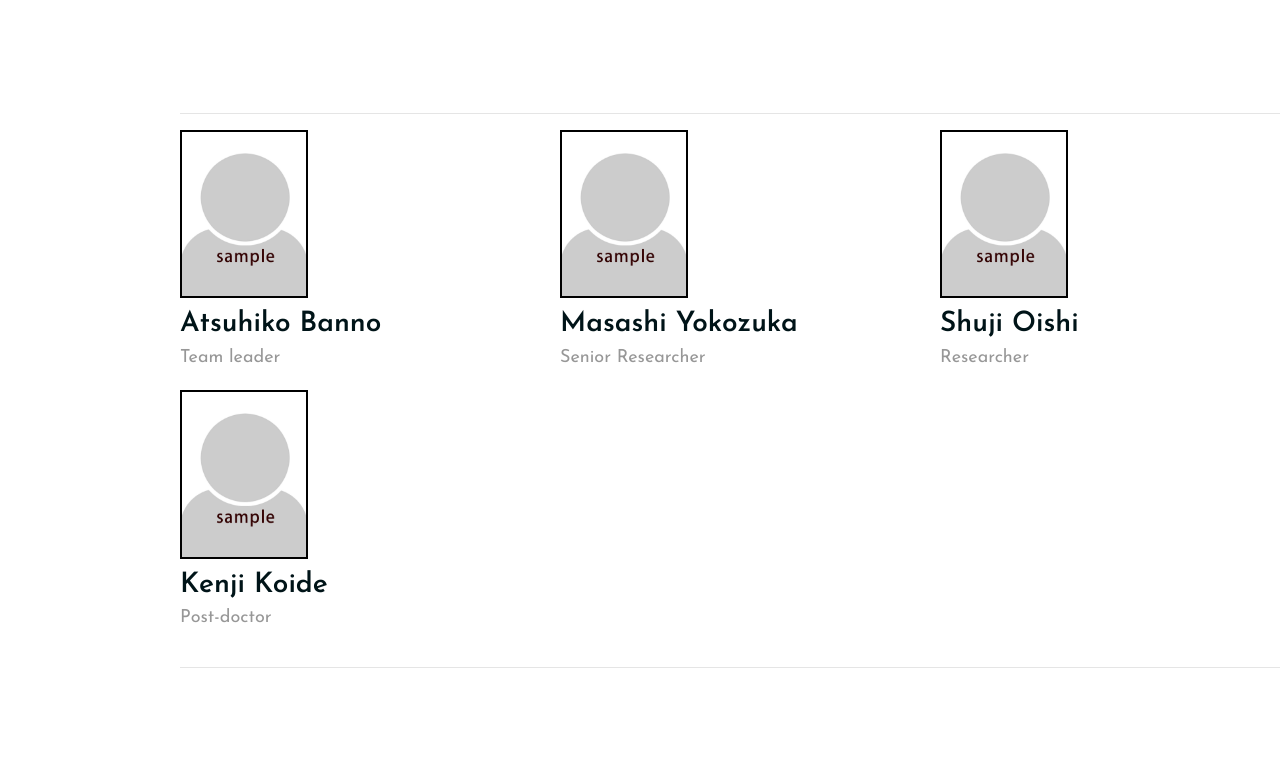
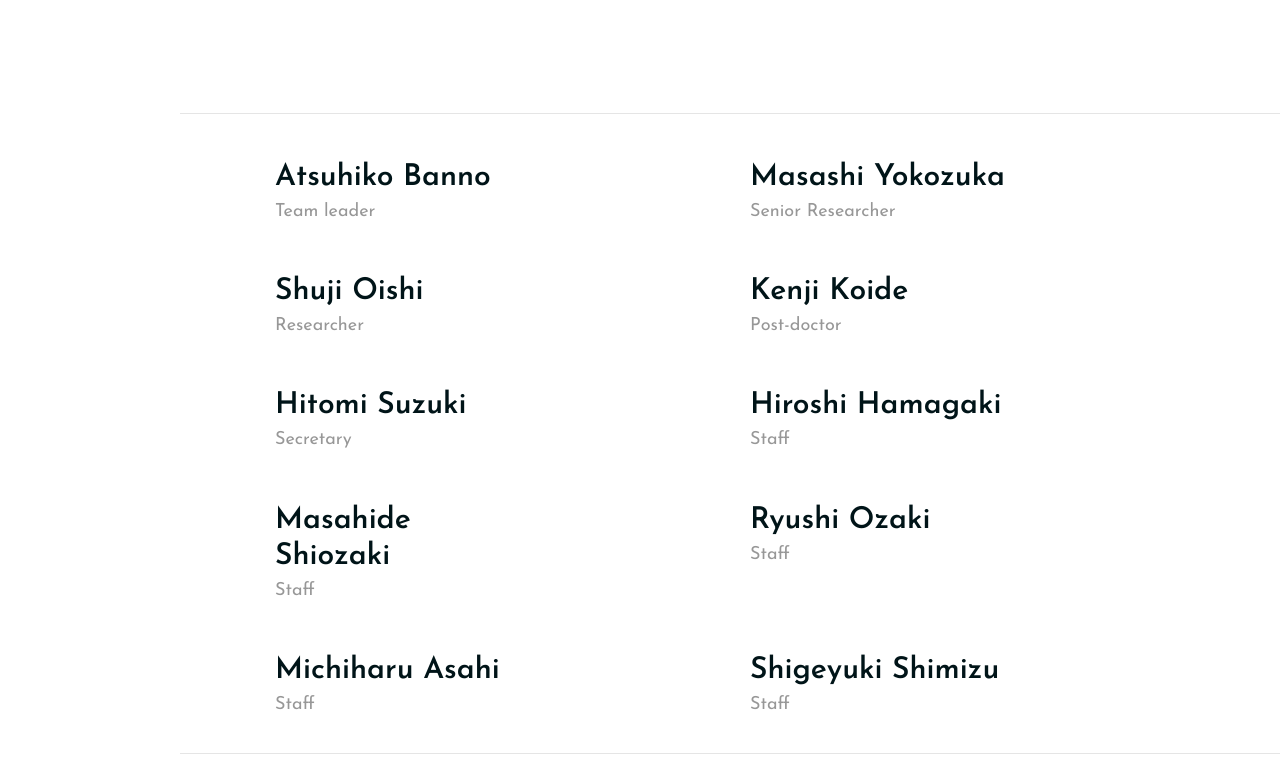
Before and after one commit to shimi0929/tele_homepage, a plain HTML site: page riddle/about.html in a window 1280 px wide. Shown: the part 583-1360 px from the top of the page. Drawn offline with Linux system fonts and the light colour scheme.

Commit message:
Modify contact page

```diff
--- a/riddle/about.html
+++ b/riddle/about.html
@@ -65,11 +65,6 @@
 			<div class="row">
                 <div class="col-xl-10 offset-xl-1">
 					<h2 class="section-title">About</h2>
-<!--
-                    <p>当研究チームでは、これまでに蓄積してきた広域３次元環境構築技術やロボット自律移動技術をコア技術とし、さらに技術の高度化や関連技術との統合化を図ることにより、高信頼でかつ安全性の高いパーソナルモビリティの先行研究開発を行っています.
-
-                    さらに、ロボット技術を搭載したパーソナルモビリティ（モビリティロボット）の公道走行実験を可能とする「つくばモビリティロボット実験特区」を有効活用し、開発した技術の検証やシェアリング運用を行い、実運用データを取得・解析・蓄積することにより、シミュレータによる交通手段選択予測や充電インフラの最適配置、安全情報提供など、パーソナルモビリティを活用した効率的な都市交通計画を支援するための研究開発も実施しています。</p>
--->
 				</div>
 			</div>
 		</div>
@@ -78,14 +73,6 @@
 
                     <p>さらに、ロボット技術を搭載したパーソナルモビリティ（モビリティロボット）の公道走行実験を可能とする「つくばモビリティロボット実験特区」を有効活用し、開発した技術の検証やシェアリング運用を行い、実運用データを取得・解析・蓄積することにより、シミュレータによる交通手段選択予測や充電インフラの最適配置、安全情報提供など、パーソナルモビリティを活用した効率的な都市交通計画を支援するための研究開発も実施しています。</p>
         </div>
-<!--
-        <div class="col-lg-12 offset-lg-1">
-                    <p>当研究チームでは、これまでに蓄積してきた広域３次元環境構築技術やロボット自律移動技術をコア技術とし、さらに技術の高度化や関連技術との統合化を図ることにより、高信頼でかつ安全性の高いパーソナルモビリティの先行研究開発を行っています.
-
-                    さらに、ロボット技術を搭載したパーソナルモビリティ（モビリティロボット）の公道走行実験を可能とする「つくばモビリティロボット実験特区」を有効活用し、開発した技術の検証やシェアリング運用を行い、実運用データを取得・解析・蓄積することにより、シミュレータによる交通手段選択予測や充電インフラの最適配置、安全情報提供など、パーソナルモビリティを活用した効率的な都市交通計画を支援するための研究開発も実施しています。</p>
-				</div>
--->
-
         <div class="container text-center">
 			<div class="row">
 				<div class="col-xl-10 offset-xl-1">
@@ -99,66 +86,30 @@
 
 
 	<!-- page section start -->
+
+
+<!-- When use image
+
 	<section class="page-section">
 		<div class="container">
 			<div class="row">
-				<!-- <div class="col-lg-6">
-					<p>Lorem ipsum dolor sit amet, consectetur adipiscing elit. Integer sit amet pharetra nisl. Vestibulum sollicitudin leo non purus vestibulum placerat. Curabitur ac erat sollicitudin, blandit quam vitae, rutrum diam. Aenean non gravida velit, eu consectetur neque. Nullam in volutpat massa. Duis scelerisque urna non lectus fringilla suscipit. Phasellus lacinia facilisis massa, pellentesque consectetur nunc. Nullam elit metus, condimentum nec libero quis, dapibus malesuada enim. Morbi semper condimentum pellentesque. </p>
-					<div class="row mt-5">
-						<div class="col-md-4">
-							<div class="milestone">
-								<h2>56<span>Clients</span></h2>
-							</div>
-						</div>
-						<div class="col-md-4">
-							<div class="milestone">
-								<h2>112<span>Projects</span></h2>
-							</div>
-						</div>
-						<div class="col-md-4">
-							<div class="milestone">
-								<h2>25<span>Collabs</span></h2>
-							</div>
-						</div>
-					</div>
-					<figure class="mt-5">
-						<img src="img/sign.png" alt="">
-					</figure>
-				</div>
-				<div class="col-lg-5 offset-lg-1">
-					<figure class="pic-frame">
-						<img src="img/about.jpg" alt="">
-					</figure>
-				</div> -->
                 <div class="col-lg-12 offset-lg-1">
                     <hr/>
 				</div>
-
-
 				<div class="col-lg-3 offset-lg-1">
                     <div class='member-pic'>
                         <a href='https://staff.aist.go.jp/shuji.oishi/assets/projects/VITAMIN-E/index.html'>
 						  <img src="img/member_sample.jpg" alt="" >
                         </a>
 					</div>
-<!--
-				</div>
-				<div class="col-lg-6 offset-lg-2">
--->
 					<h3> Atsuhiko Banno </h3>
 					<p> Team leader </p>
 				</div>
-
 				<div class="col-lg-3 offset-lg-1">
                     <div class='member-pic'>
 						<img src="img/member_sample.jpg" alt="" >
 					</div>
-
-<!--
-				</div>
-				<div class="col-lg-6 offset-lg-2">
--->
-					<h3> Masashi Yokozuka </h3>
+				    <h3> Masashi Yokozuka </h3>
 					<p> Senior Researcher </p>
 				</div>
 
@@ -166,10 +117,6 @@
 					<div class='member-pic'>
 						<img src="img/member_sample.jpg" alt="" >
 					</div>
-<!--
-				</div>
-				<div class="col-lg-6 offset-lg-2">
--->
 					<h3> Shuji Oishi </h3>
 					<p> Researcher </p>
 				</div>
@@ -178,28 +125,116 @@
 					<div class='member-pic'>
 						<img src="img/member_sample.jpg" alt="" >
 					</div>
-<!--
-				</div>
-				<div class="col-lg-6 offset-lg-2">
--->
 					<h3> Kenji Koide </h3>
 					<p> Post-doctor </p>
 				</div>
-
                 <div class="col-lg-12 offset-lg-1">
                     <hr/>
 				</div>
-
 			</div>
 		</div>
 	</section>
+-->
+
+    <section class="page-section">
+		<div class="container">
+			<div class="row">
+                <div class="col-lg-12 offset-lg-1">
+                    <hr/>
+				</div>
+				<div class="col-lg-3 offset-lg-2">
+                    <div class='member-pic'>
+                        <a href='https://staff.aist.go.jp/shuji.oishi/assets/projects/VITAMIN-E/index.html'>
+                            <h3> Atsuhiko Banno </h3>
+                        </a>
+                     <p> Team leader </p>
+                    </div>
+				</div>
+                <div class="col-lg-3 offset-lg-2">
+                    <div class='member-pic'>
+                        <a href='https://staff.aist.go.jp/shuji.oishi/assets/projects/VITAMIN-E/index.html'>
+                             <h3> Masashi Yokozuka </h3>
+                    </a>
+					<p> Senior Researcher </p>
+					</div>
+				</div>
+                <div class="col-lg-3 offset-lg-2">
+                    <div class='member-pic'>
+                        <a href='https://staff.aist.go.jp/shuji.oishi/assets/projects/VITAMIN-E/index.html'>
+                            <h3> Shuji Oishi </h3>
+                    </a>
+					<p> Researcher </p>
+					</div>
+				</div>
+                <div class="col-lg-3 offset-lg-2">
+                    <div class='member-pic'>
+                        <a href='https://staff.aist.go.jp/shuji.oishi/assets/projects/VITAMIN-E/index.html'>
+                            <h3> Kenji Koide </h3>
+                    </a>
+					<p> Post-doctor </p>
+				    </div>
+                </div>
+                    <div class="col-lg-3 offset-lg-2">
+                    <div class='member-pic'>
+                        <a href='https://staff.aist.go.jp/shuji.oishi/assets/projects/VITAMIN-E/index.html'>
+                            <h3> Hitomi Suzuki </h3>
+                    </a>
+					<p> Secretary </p>
+				    </div>
+                    </div>
+                    <div class="col-lg-3 offset-lg-2">
+                    <div class='member-pic'>
+                        <a href='https://staff.aist.go.jp/shuji.oishi/assets/projects/VITAMIN-E/index.html'>
+                            <h3> Hiroshi Hamagaki </h3>
+                    </a>
+					<p> Staff </p>
+				    </div>
+                    </div>
+                    <div class="col-lg-3 offset-lg-2">
+                    <div class='member-pic'>
+                        <a href='https://staff.aist.go.jp/shuji.oishi/assets/projects/VITAMIN-E/index.html'>
+                            <h3> Masahide Shiozaki </h3>
+                    </a>
+					<p> Staff </p>
+				    </div>
+                    </div>
+                    <div class="col-lg-3 offset-lg-2">
+                    <div class='member-pic'>
+                        <a href='https://staff.aist.go.jp/shuji.oishi/assets/projects/VITAMIN-E/index.html'>
+                            <h3> Ryushi Ozaki </h3>
+                    </a>
+					<p> Staff </p>
+				    </div>
+                    </div>
+                    <div class="col-lg-3 offset-lg-2">
+                    <div class='member-pic'>
+                        <a href='https://staff.aist.go.jp/shuji.oishi/assets/projects/VITAMIN-E/index.html'>
+                            <h3> Michiharu Asahi </h3>
+                    </a>
+					<p> Staff </p>
+				    </div>
+                    </div>
+                    <div class="col-lg-3 offset-lg-2">
+                    <div class='member-pic'>
+                        <a href='https://staff.aist.go.jp/shuji.oishi/assets/projects/VITAMIN-E/index.html'>
+                            <h3> Shigeyuki Shimizu </h3>
+                    </a>
+					<p> Staff </p>
+				    </div>
+                    </div>
+                <div class="col-lg-12 offset-lg-1">
+                    <hr/>
+				    </div>
+			     </div>
+		      </div>
+	</section>
+
+
 	<!-- page section end -->
 
 	<!-- footer section start -->
 	<footer class="footer-section text-center">
 		<div class="container">
-			<!-- <h2 class="section-title mb-5">Let’s work together</h2>
-			<a href="" class="site-btn">Get in touch</a> -->
 			<div class="social-links">
 				<a href=""><span class="fa fa-pinterest"></span></a>
 				<a href=""><span class="fa fa-linkedin"></span></a>
--- a/riddle/css/style.css
+++ b/riddle/css/style.css
@@ -543,7 +543,7 @@ ol {
 
 /*ここまで*/
 
-/*
+/* これは使わないかも
 .member-pic:hover .pi-inner {
   background: rgba(0, 20, 24, 0.8);
 }
@@ -709,6 +709,10 @@ ol {
 /*------------------------
     Contact Page
 --------------------------*/
+
+
+
+/*
 .contect-tect {
   text-align: center;
   margin-bottom: 70px;
@@ -763,6 +767,7 @@ ol {
 .contact-form ::placeholder {
   font-style: italic;
 }
+*/
 
 /* ===========================
   Responsive
@@ -886,12 +891,27 @@ h3#News {
 
 }
 
+
+/*
 .member-pic img{
     border: 2px #000 solid;
     width: 50%;
 
 }
+*/
 
+/*
+
+.member-pic h3,
+.member-pic p{
+    display:inline;
+}
+*/
+
+.member-pic h3 {
+    font-size: 30px;
+    margin-top: 20px;
+}
 
 .bottom-frame {
     border:solid 1px black;
```
Also changed, not shown: riddle/contact.html (+56 -0 lines), riddle/home-2.html (+0 -2 lines), riddle/img/access_map.png (added).
